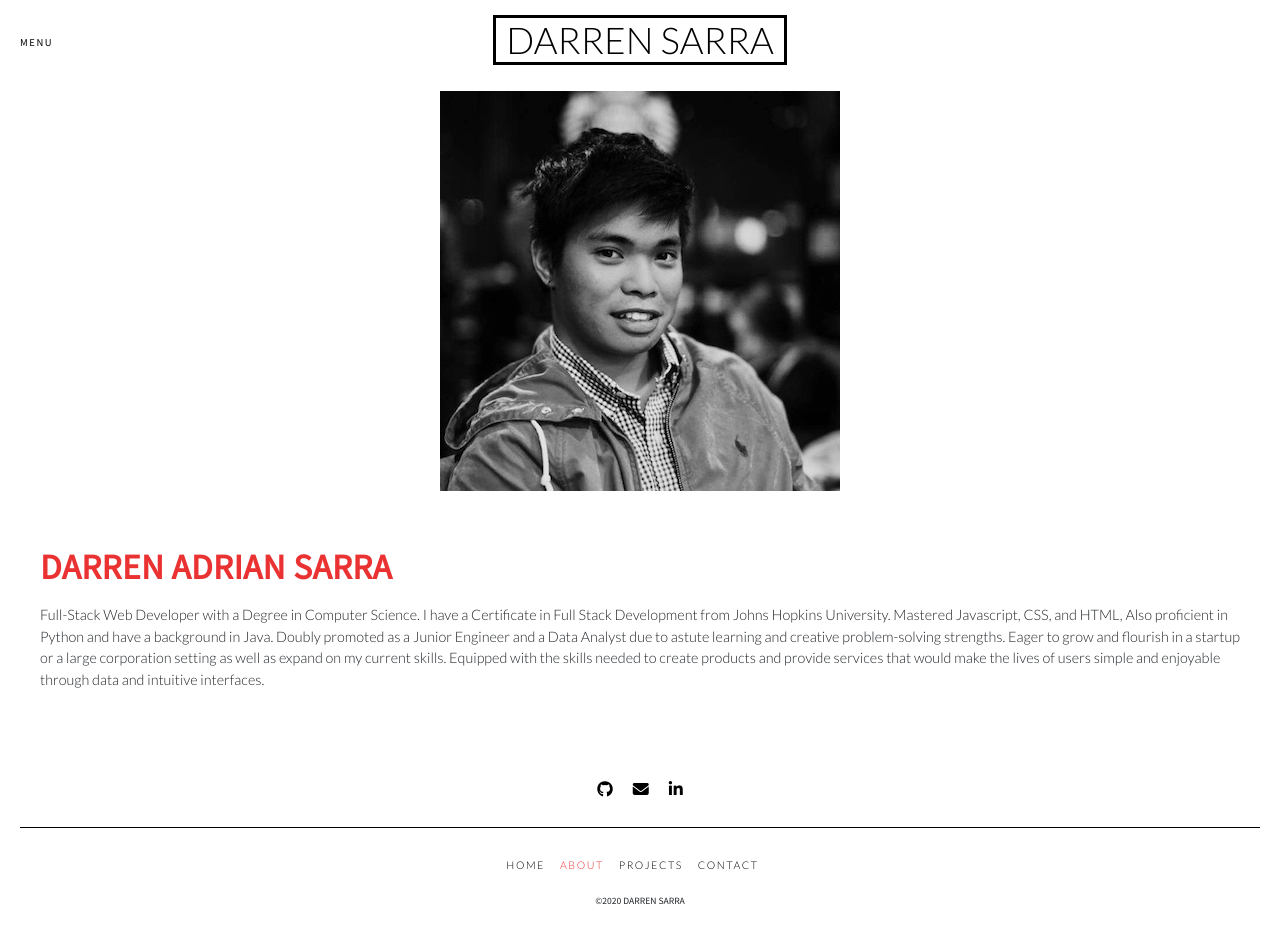
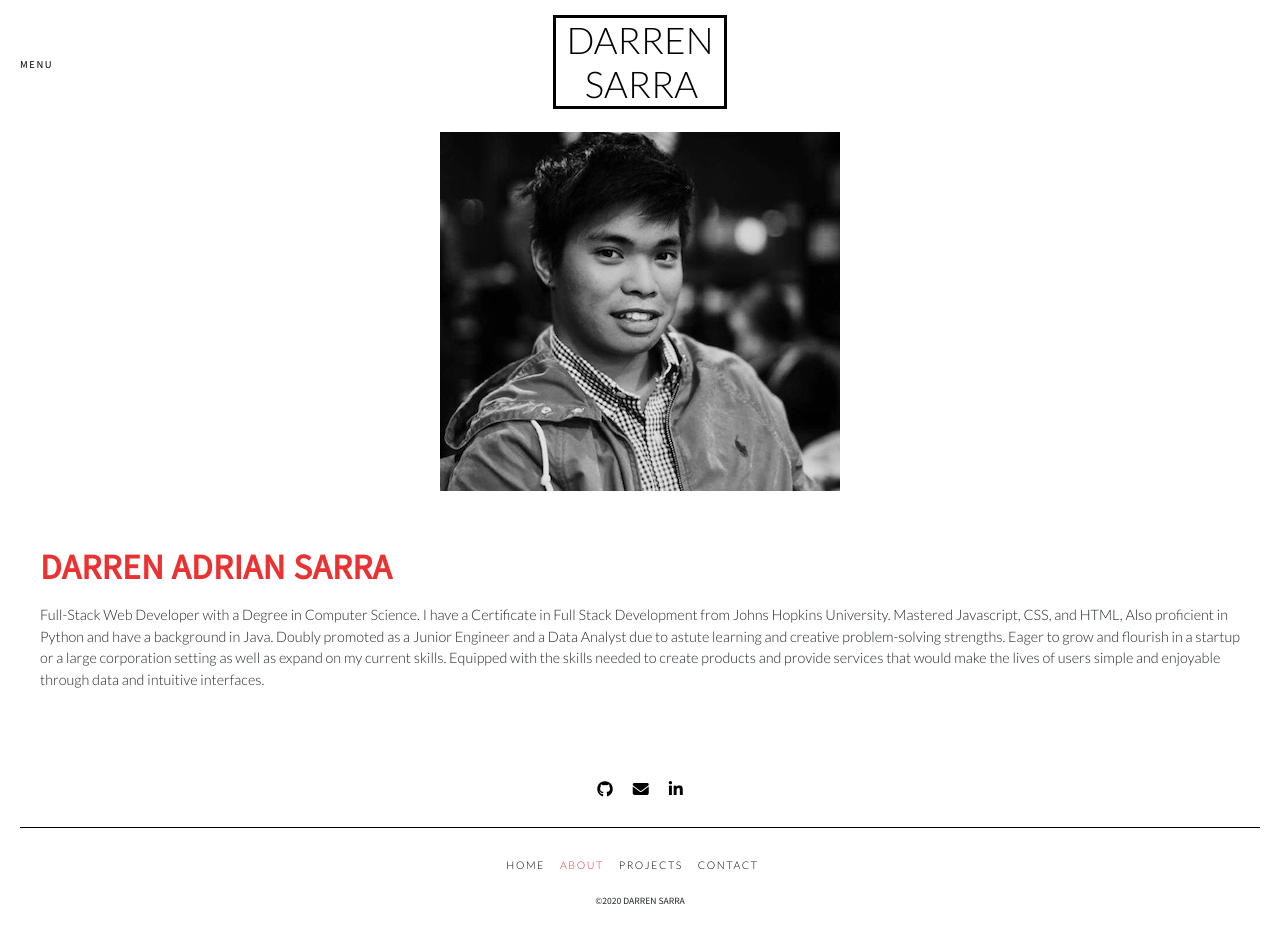
Before and after one commit to dsarra1018/React-Portfolio, a React (Create React App) app: page /about in a window 1280 px wide. Built offline with nearby package versions, Linux system fonts and the light colour scheme.

Commit message:
Changed the style of the site's logo.

```diff
--- a/src/components/Header/index.js
+++ b/src/components/Header/index.js
@@ -34,7 +34,7 @@ class Header extends Component {
             <button className="menu" onMouseDown={this.props.handleMouseDown}>MENU</button>
           </div>
           <div className="header-center">
-            <a href="/"><h1>DARREN SARRA</h1></a>
+            <a href="/"><h1>DARREN <br></br>&ensp;SARRA</h1></a>
           </div>
           <div className="header-right"></div>
         </header>
--- a/src/components/Header/style.css
+++ b/src/components/Header/style.css
@@ -6,7 +6,7 @@
   z-index: 2;
 }
 
-.header-left, .header-center, .header-right {
+.header-left, .header-right {
   -webkit-flex: 1;
   flex: 1;
 }
```
